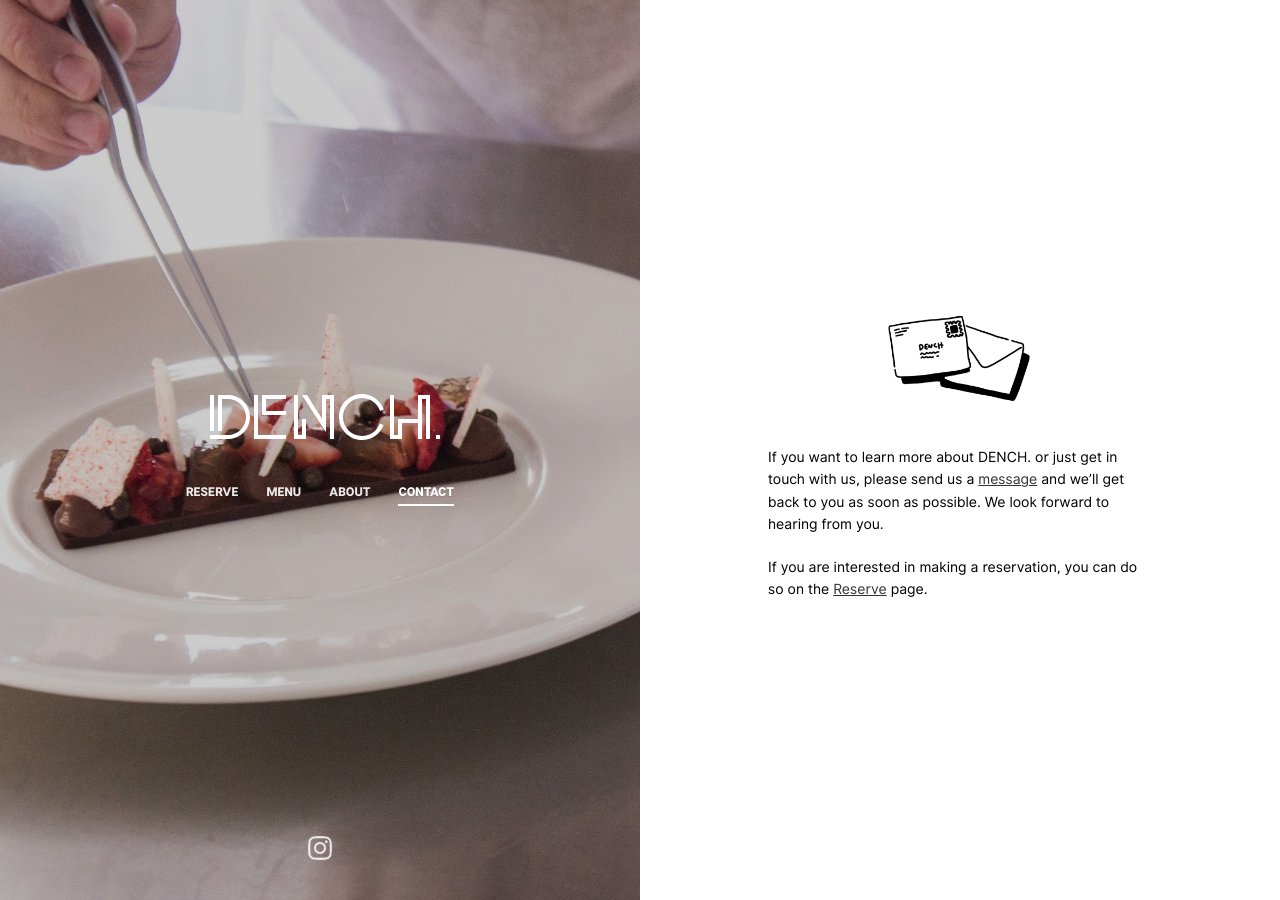
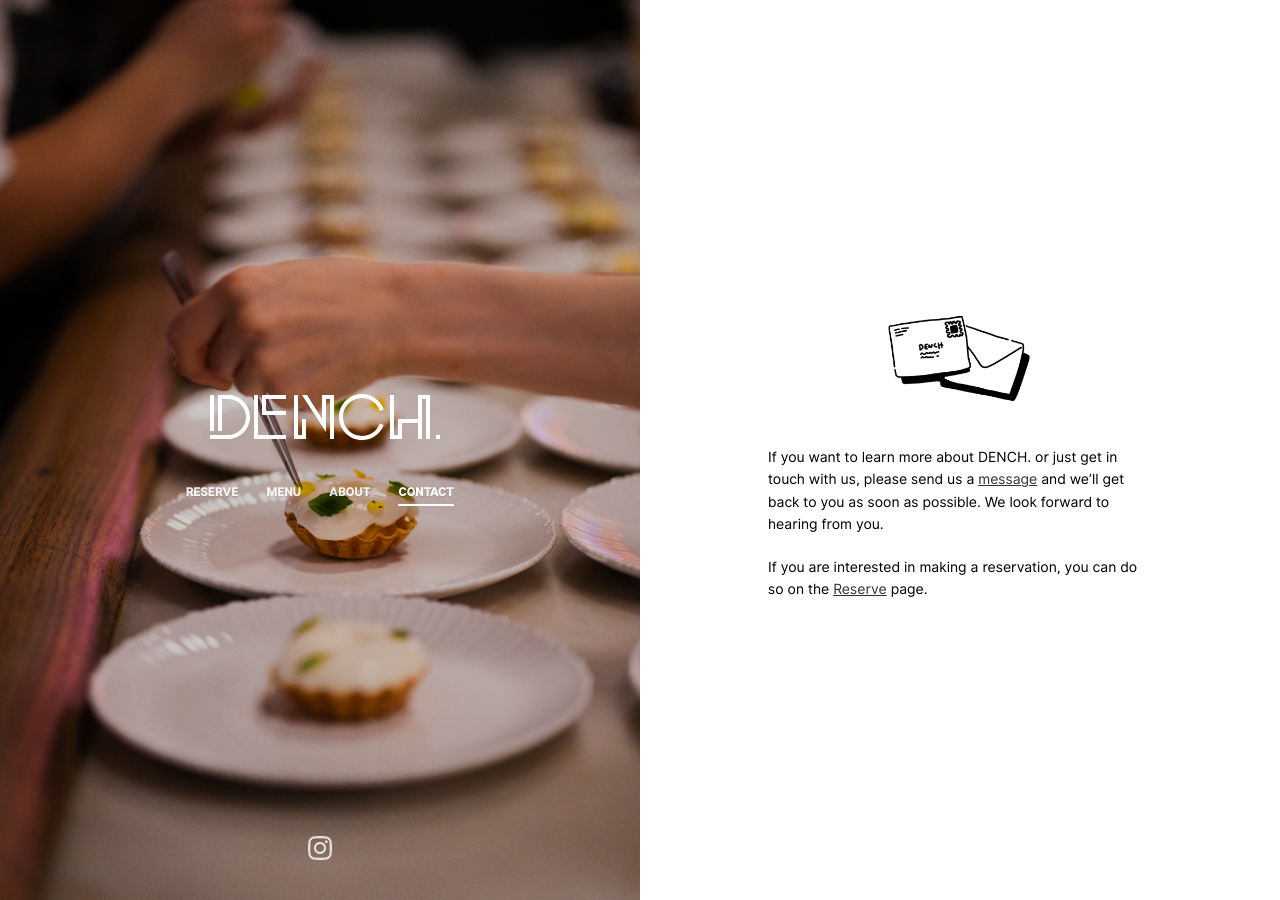
Before and after one commit to jwongdynasty/jwongdynasty.github.io, a Jekyll site: the page built from contact.html, in a window 1280 px wide. Built offline with Jekyll 4.4.1, drawn with Linux system fonts in a browser that asks for light colours.

Commit message:
Update _layout.scss

```diff
--- a/_sass/_layout.scss
+++ b/_sass/_layout.scss
@@ -196,7 +196,7 @@
 
   }
   &.page-contact > .nav-img{
-    background-image: url("../assets/images/contact1.jpg");
+    background-image: url("../assets/images/contact.jpg");
     content: "";
     position: absolute;
     display: block;
```
